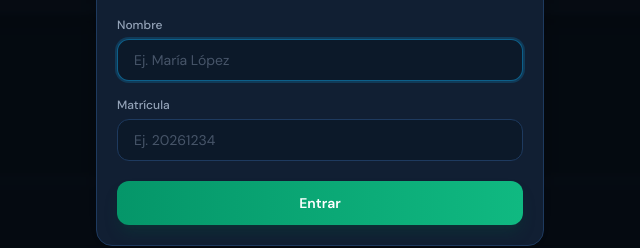
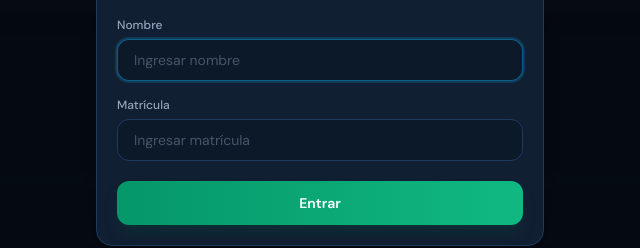
Before and after one commit to huggysahur13/horario-de-tareas-uwu, a plain HTML site: page index.html in a window 1280 px wide. Shown: the part 315-563 px from the top of the page, 320-960 px from the left. Drawn offline with nearby package versions, Linux system fonts and the light colour scheme.

Commit message:
actu 4
actu 4

```diff
--- a/index.html
+++ b/index.html
@@ -348,7 +348,7 @@
               inputmode="text"
               pattern="^[^\d]+$"
               title="El nombre no debe contener números."
-              placeholder="Ej. María López"
+              placeholder="Ingresar nombre"
               class="mt-1.5 w-full rounded-xl border border-school-border bg-school-navy px-4 py-2.5 text-sm text-white placeholder:text-slate-600 outline-none transition focus:border-sky-500/50 focus:ring-2 focus:ring-sky-500/20"
             />
           </div>
@@ -364,7 +364,7 @@
               pattern="^\d+$"
               title="La matrícula solo debe contener números."
               autocomplete="off"
-              placeholder="Ej. 20261234"
+              placeholder="Ingresar matrícula"
               class="mt-1.5 w-full rounded-xl border border-school-border bg-school-navy px-4 py-2.5 text-sm text-white placeholder:text-slate-600 outline-none transition focus:border-emerald-500/50 focus:ring-2 focus:ring-emerald-500/20"
             />
           </div>
```
